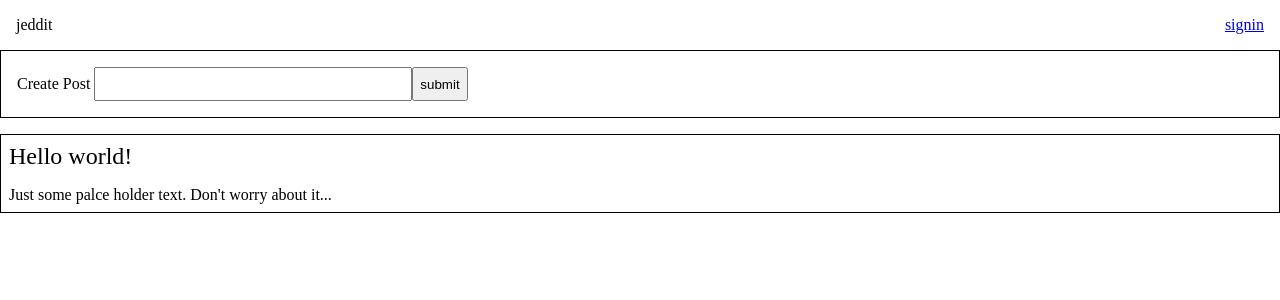
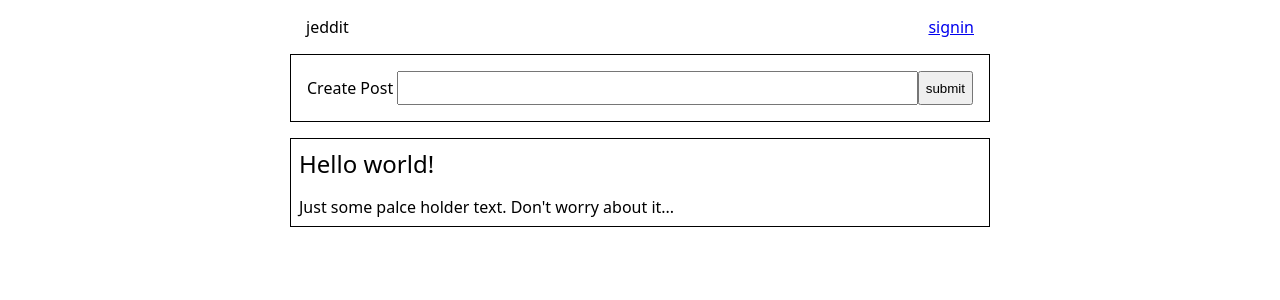
Before and after one commit to whattheearl/jeddit, a SvelteKit app: page / in a window 1280 px wide. Shown: the top 300 px of the page. Built offline with nearby package versions, Linux system fonts and the light colour scheme.

Commit message:
create login page (#3)

```diff
--- a/src/app.css
+++ b/src/app.css
@@ -2,6 +2,7 @@
 html {
     box-sizing: border-box;
     font-size: 16px;
+    font-family: "Noto Sans", sans-serif;
 }
 
 *, *:before, *:after {
@@ -23,3 +24,8 @@ img {
     height: auto;
 }
 /* css reset end */
+
+body {
+    width: 100vw;
+    height: 100vh;
+}
--- a/src/lib/handlers/oauth.handler.ts
+++ b/src/lib/handlers/oauth.handler.ts
@@ -6,8 +6,8 @@ export const oauthHandler: Handle = async ({ event, resolve }) => {
     switch (event.url.pathname) {
         case `${base}/auth/google/signin`:
             {
-                const referer = event.request.headers.get('Referer') ?? '';
-                const redirect_user_url = referer.includes(event.url.hostname) ? referer : `${base}`
+                const referer = event.url.searchParams.get('referer') ?? `${base}/`;
+                const redirect_user_url = referer.includes(event.url.hostname) ? referer : `${base}`;
                 const { authorizationUrl, code_verifier } = await getAuthorizationUrl();
                 event.cookies.set('oauth', JSON.stringify({ code_verifier, redirect_user_url }), { path: `${base}/auth` })
                 redirect(302, authorizationUrl);
--- a/src/routes/+layout.svelte
+++ b/src/routes/+layout.svelte
@@ -1,5 +1,5 @@
 <script>
-    import '../app.css'
+	import '../app.css';
 </script>
 
-<slot/>
+<slot />
--- a/src/routes/+page.server.ts
+++ b/src/routes/+page.server.ts
@@ -1,18 +1,16 @@
-import type { Action, Actions } from "./$types";
+import type { Actions, PageServerLoad } from "./$types";
 
-export const load = () => {
+export const actions: Actions = {
+    default: async (event) => {
+        const body = await event.request.formData();
+        console.log(body)
+        // TODO log the user in
+        console.log('test');
+    }
+};
+
+export const load: PageServerLoad = ({ url }) => {
     return {
-        user: {
-            name: 'wte'
-        }
+        url: url.toString(),
     }
 }
-
-export const actions: Actions = {
-	default: async (event) => {
-        const body = await event.request.formData();
-        console.log(body)
-		// TODO log the user in
-        console.log('test');
-	}
-};
--- a/src/routes/+page.svelte
+++ b/src/routes/+page.svelte
@@ -1,26 +1,29 @@
 <script>
-    import { base } from "$app/paths";
-import { page } from "$app/stores";
+	import { base } from '$app/paths';
+	import { page } from '$app/stores';
 </script>
 
-<div style="display: flex; padding: 0 16px;">
-    <div style="display: flex; width: 100%;">
+<div style="display: flex; flex-direction: column; align-items: center; max-width: 700px; margin: 0 auto;">
+	<div style="display: flex; width: 100%; padding: 0 16px;">
 		<div style="margin: 16px 0;">jeddit</div>
-
-        <a href={`${base}/auth/google/signin`} style="display: flex; align-items: center; margin: 16px 0 16px auto">signin</a>
+		<a
+			href={`${base}/account/login?referer=${$page.data.url}`}
+			style="display: flex; align-items: center; margin: 16px 0 16px auto">signin</a
+		>
 		<!-- <div id="username" style="display: flex; align-items: center; margin: 16px 0 16px auto">{$page.data.user.name}</div> -->
 	</div>
-</div>
-
-<form method="POST" style="padding: 16px; border: 1px solid black;">
+	<form method="POST" style="padding: 16px; border: 1px solid black; width: 100%;">
 		<div style="display: flex; align-items: center;">
-        <label for="post" style="padding-right: 4px;">Create Post</label>
-        <input id="post" name="post" type="text" style="font-size: 24px;">
+			<label for="post" style="padding-right: 4px;">Create&nbsp;Post</label>
+			<input id="post" name="post" type="text" style="font-size: 24px; width: 100%;" />
 			<button type="submit" style="height: 33.5px">submit</button>
 		</div>
 	</form>
 
-<article style="border: 1px solid black; margin: 16px 0; padding: 8px;">
+	<main style="width: 100%;">
+		<article style="border: 1px solid black; margin: 16px 0; padding: 8px; width: 100%;">
 			<h2 style="margin-bottom: 16px;">Hello world!</h2>
 			<p>Just some palce holder text. Don't worry about it...</p>
 		</article>
+	</main>
+</div>
```
Also changed, not shown: src/routes/account/login/+page.server.ts (added, +8 -0 lines), src/routes/account/login/+page.svelte (added, +15 -0 lines). Lines whose indentation alone changed are shown as unchanged.
